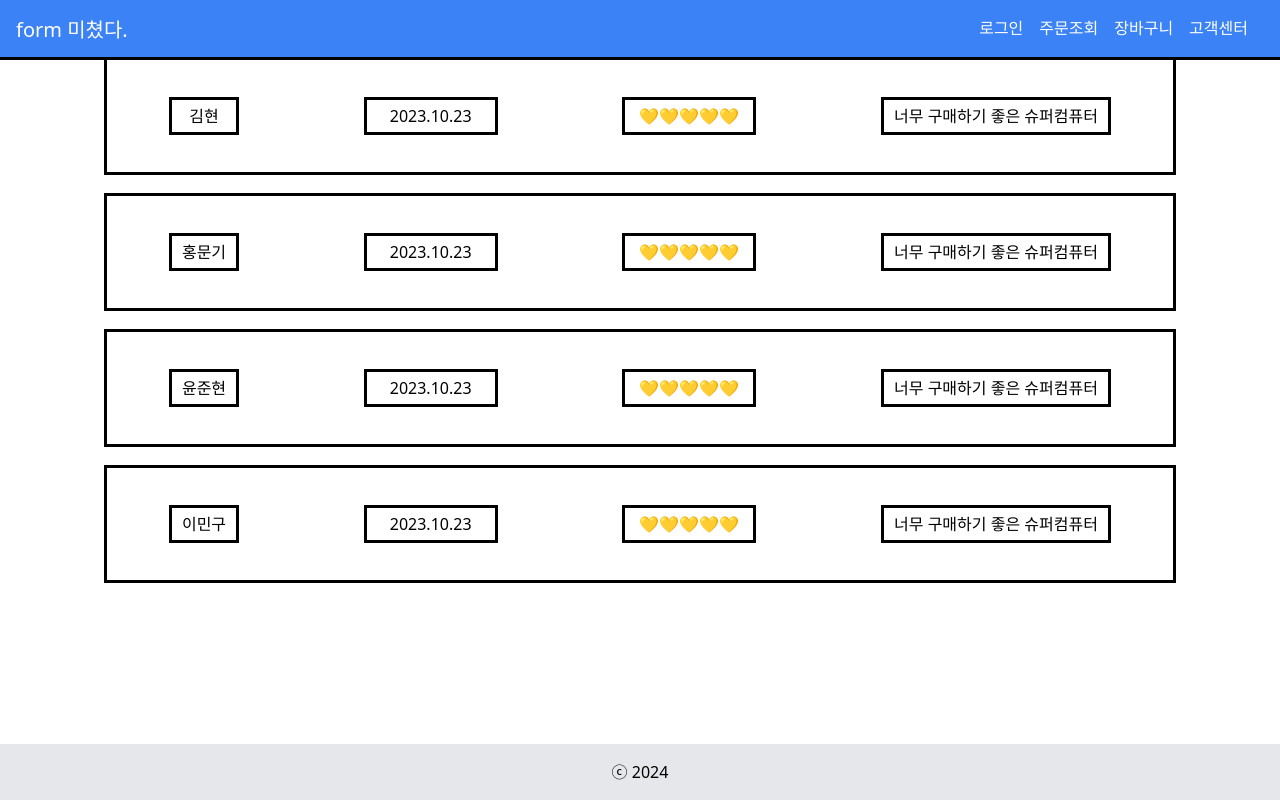
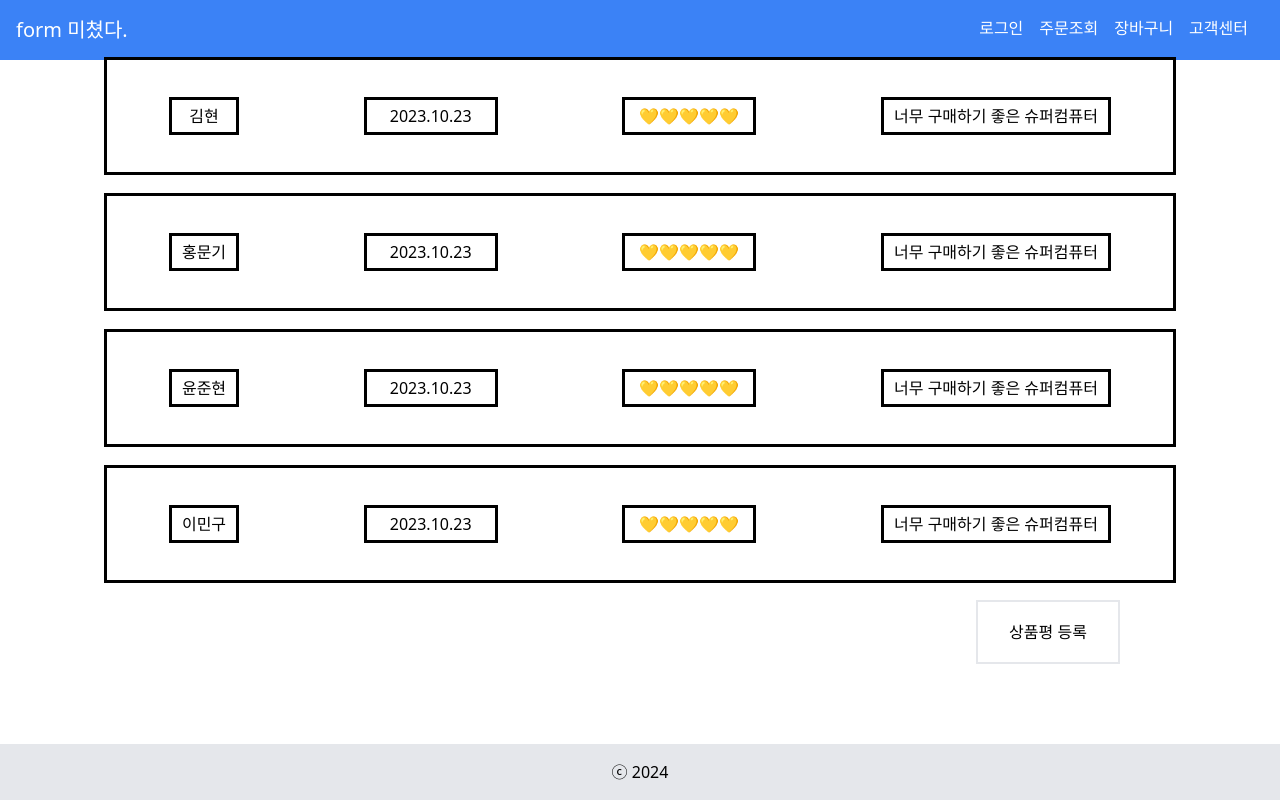
Before and after one commit to KDT-IaaS-Class-One-Group/KDT-IaaS-4team-ERP, a Next.js app: page /ProductComment in a window 1280 px wide. Built offline with nearby package versions, Linux system fonts and the light colour scheme.

Commit message:
feat : 상품평등록 페이지 머지 완료

```diff
--- a/app/(customer)/ProductComment/page.tsx
+++ b/app/(customer)/ProductComment/page.tsx
@@ -1,6 +1,7 @@
 'use client'
 import { useState, useEffect } from 'react';
 import ProductCommentList from '../../components/ProducComment/ProductCommentList';
+import ProductUploadButton from '@/app/components/ProducComment/ProductUploadButton';
 
 const CommentHome = () => {
   const [comments, setComments] = useState([]);
@@ -24,7 +25,8 @@ const CommentHome = () => {
   }, []); // useEffect의 두 번째 매개변수로 빈 배열을 전달하여 컴포넌트가 마운트될 때 한 번만 실행되도록 함
 
   return (
-    <div className='outline w-screen h-screen flex justify-start items-center flex-col gap-6
+    <>
+    <div className='w-screen h-screen flex justify-start items-center flex-col gap-6
   '>
       {comments.map((comment, index) => (
         <ProductCommentList
@@ -36,6 +38,10 @@ const CommentHome = () => {
         />
       ))}
     </div>
+    <div className='ml-auto mr-40 mb-20'>
+        <ProductUploadButton value='상품평 등록'/>
+    </div>
+    </>
   );
 };
 
--- /dev/null
+++ b/app/components/ProducComment/ProductUploadButton.tsx
@@ -0,0 +1,7 @@
+const ProductUploadButton = ({value}) => {
+  return (
+    <button type="button" className="w-36 h-16 border-solid border-2 mt-2 ml-2" >{value}</button>
+  )
+}
+
+export default ProductUploadButton;
```
